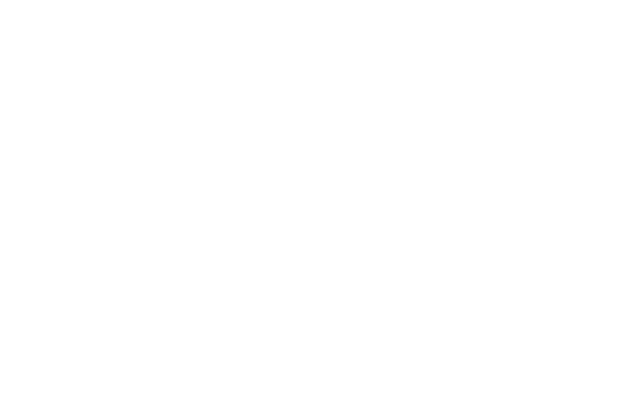
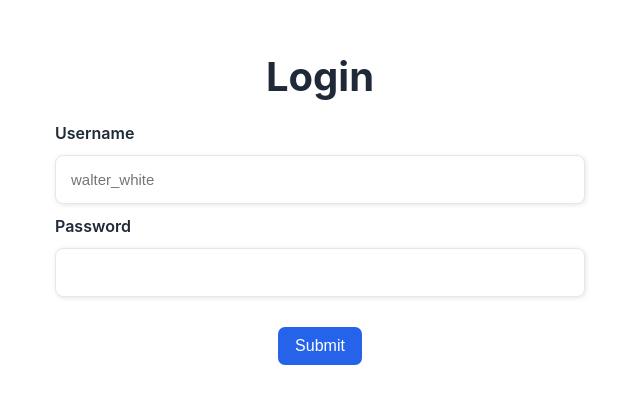
Before and after one commit to Sail-Cpu/miaw, a React (Vite) app in the folder client/: page /login in a window 1280 px wide. Before the commit this address had no page. Shown: the part 217-620 px from the top of the page, without its empty margins (320-960 px from the left). Built offline with nearby package versions, Linux system fonts and the light colour scheme.

Commit message:
Implement Login front end

```diff
--- a/client/src/App.jsx
+++ b/client/src/App.jsx
@@ -4,6 +4,7 @@
 import RegisterForm from "./forms/auth/RegisterForm.jsx";
 import ProfileForm from "./forms/auth/ProfileForm.jsx";
 import ConfigForm from "./forms/auth/ConfigForm.jsx";
+import Login from "./pages/auth/Login.jsx";
 
 function App() {
 
@@ -16,6 +17,7 @@
             <Route path="/sign/step2" element={<ProfileForm />} />
             <Route path="/sign/step3" element={<ConfigForm />} />
           </Route>
+          <Route path="login" element={<Login />} />
         </Routes>
       </BrowserRouter>
     </>
--- /dev/null
+++ b/client/src/pages/auth/Login.jsx
@@ -0,0 +1,21 @@
+import Input from "../components/inputs/Input.jsx";
+import Button from "../components/inputs/Button.jsx";
+
+const Login = () => {
+    return(
+        <div className="sign-page login-page">
+            <form>
+                <h1>Login</h1>
+                <div className="sign-page-form">
+                    <Input name="username" type="text" holder="walter_white"/>
+                    <Input name="password" type="password" />
+                </div>
+                <div className="button-container">
+                    <Button name="Submit" />
+                </div>
+            </form>
+        </div>
+    )
+}
+
+export default Login;
--- a/client/src/pages/auth/Register.jsx
+++ b/client/src/pages/auth/Register.jsx
@@ -21,7 +21,6 @@
         return user.os.length > 0 ? 3 :
                 user.username.length > 0 ? 2 :
                     user.email.length > 0 ? 1 : 0
-
     };
 
     return(
--- a/client/src/redux/auth/type.js
+++ b/client/src/redux/auth/type.js
@@ -1,2 +1,2 @@
 export const REGISTER_FAILED = "REGISTER_FAILED";
-export const REGISTER_SUCCESS = "REGISTER_FIRST_STEP_SUCCESS";
+export const REGISTER_SUCCESS = "REGISTER_SUCCESS";
--- a/client/src/styles/pages/auth.scss
+++ b/client/src/styles/pages/auth.scss
@@ -64,3 +64,14 @@
     }
   }
 }
+
+.login-page{
+  display: flex;
+  align-items: center;
+  justify-content: center;
+  form{
+    display: flex;
+    flex-direction: column;
+    justify-content: center;
+  }
+}
```
Also changed, not shown: 1 other file (tests, documents, lock files or other folders).
